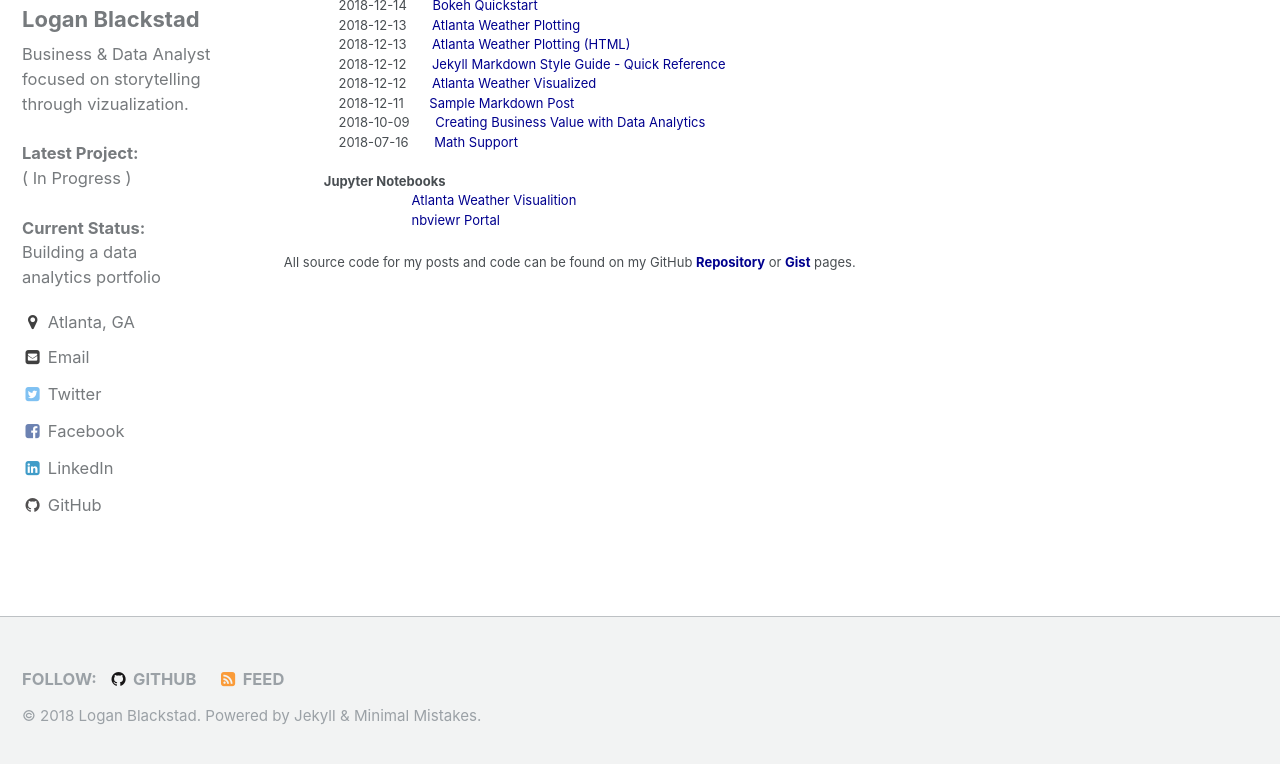
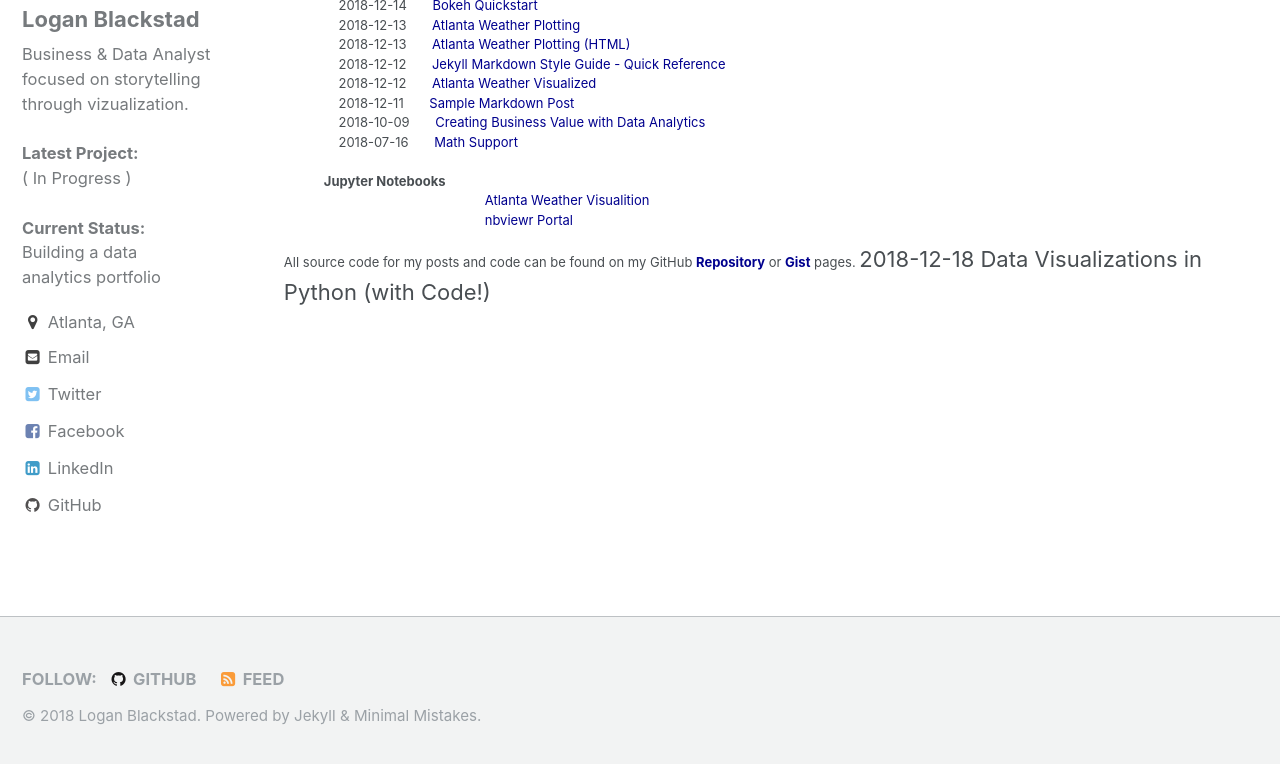
Before and after one commit to loganblackstad/loganblackstad.github.io, a Jekyll site: the page built from _pages/archive.html, in a window 1280 px wide and 1030 px high, cut to the strip 258-1022 px from the top of the window. Built offline with Jekyll 4.4.1, drawn with Linux system fonts in a browser that asks for light colours.

Commit message:
Update archive.html

```diff
--- a/_pages/archive.html
+++ b/_pages/archive.html
@@ -30,10 +30,12 @@ author_profile: true
 
 <br>
 <strong>Jupyter Notebooks</strong><br>
-&nbsp; &nbsp; &nbsp; &nbsp; &nbsp; &nbsp; &nbsp; &nbsp; &nbsp; &nbsp; &nbsp; &nbsp;
-<a href="https://nbviewer.jupyter.org/github/loganblackstad/loganblackstad.github.io/blob/master/_notebooks/atlanta-weather-plotting.ipynb" style="color:#00008e">Atlanta Weather Visualition</a><br>
-&nbsp; &nbsp; &nbsp; &nbsp; &nbsp; &nbsp; &nbsp; &nbsp; &nbsp; &nbsp; &nbsp; &nbsp;
-<a href="http://nbviewer.jupyter.org/" style="color:#00008e">nbviewr Portal</a><br>
+&nbsp; &nbsp; &nbsp; &nbsp; &nbsp; &nbsp; &nbsp; &nbsp; &nbsp; &nbsp; &nbsp; &nbsp; &nbsp; &nbsp; &nbsp; &nbsp; &nbsp; &nbsp; &nbsp; &nbsp; &nbsp; &nbsp;
+<a href="https://nbviewer.jupyter.org/github/loganblackstad/loganblackstad.github.io/blob/master/_notebooks/atlanta-weather-plotting.ipynb" style="color:#00008e">Atlanta Weather Visualition</a>
+<br>
+&nbsp; &nbsp; &nbsp; &nbsp; &nbsp; &nbsp; &nbsp; &nbsp; &nbsp; &nbsp; &nbsp; &nbsp; &nbsp; &nbsp; &nbsp; &nbsp; &nbsp; &nbsp; &nbsp; &nbsp; &nbsp; &nbsp;
+<a href="http://nbviewer.jupyter.org/" style="color:#00008e">nbviewr Portal</a>
+<br>
 
 </ul>
 
@@ -41,3 +43,5 @@ author_profile: true
 All source code for my posts and code can be found on my GitHub <b><a href="github.com/loganblackstad?tab=repositories" style="color:#00008e">Repository</a></b> or <b><a href="https://gist.github.com/loganblackstad" style="color:#00008e">Gist</a></b> pages.
 
 </font>
+
+    2018-12-18       Data Visualizations in Python (with Code!)
```
